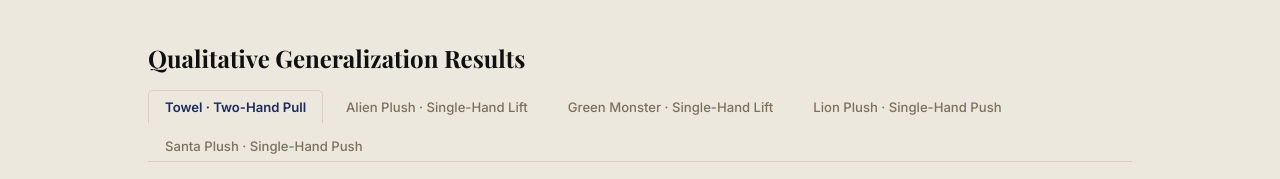
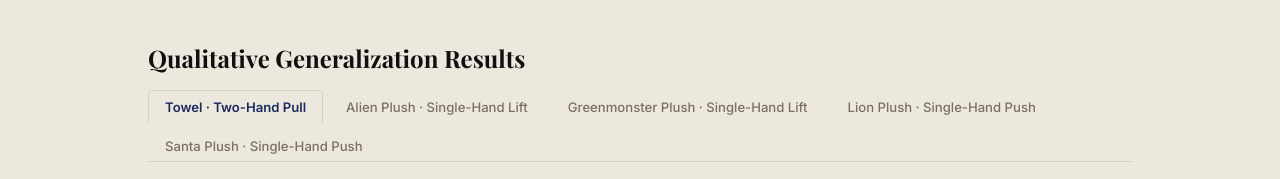
Before and after one commit to hjhyunjinkim/EgoPhys, a plain HTML site: page index.html in a window 1280 px wide. Shown: the part 4160-4339 px from the top of the page. Drawn offline with nearby package versions, Linux system fonts and the light colour scheme; grey boxes are pictures that could not be loaded; a web font is replaced by a local one.

Commit message:
minor addition

```diff
--- a/index.html
+++ b/index.html
@@ -274,7 +274,7 @@
       <div class="tab-bar" id="gen-tabs">
         <button class="tab-btn active" data-target="gen-0">Towel · Two-Hand Pull</button>
         <button class="tab-btn" data-target="gen-1">Alien Plush · Single-Hand Lift</button>
-        <button class="tab-btn" data-target="gen-2">Green Monster · Single-Hand Lift</button>
+        <button class="tab-btn" data-target="gen-2">Greenmonster Plush · Single-Hand Lift</button>
         <button class="tab-btn" data-target="gen-3">Lion Plush · Single-Hand Push</button>
         <button class="tab-btn" data-target="gen-4">Santa Plush · Single-Hand Push</button>
       </div>
```
